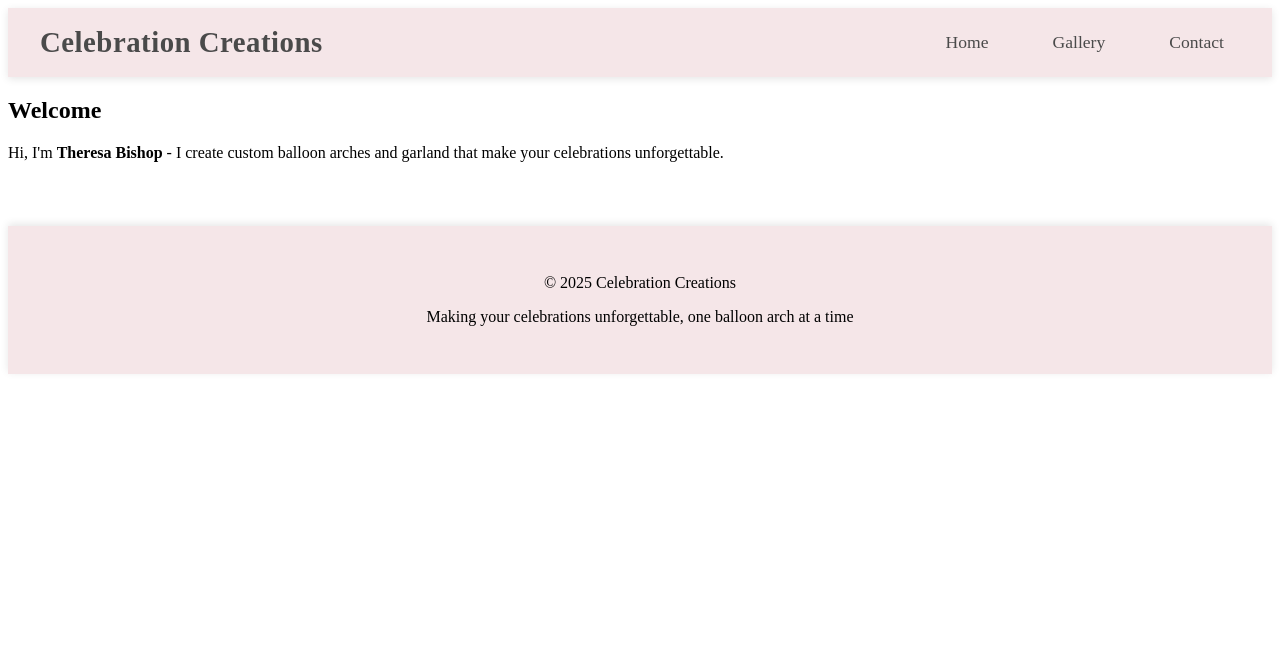
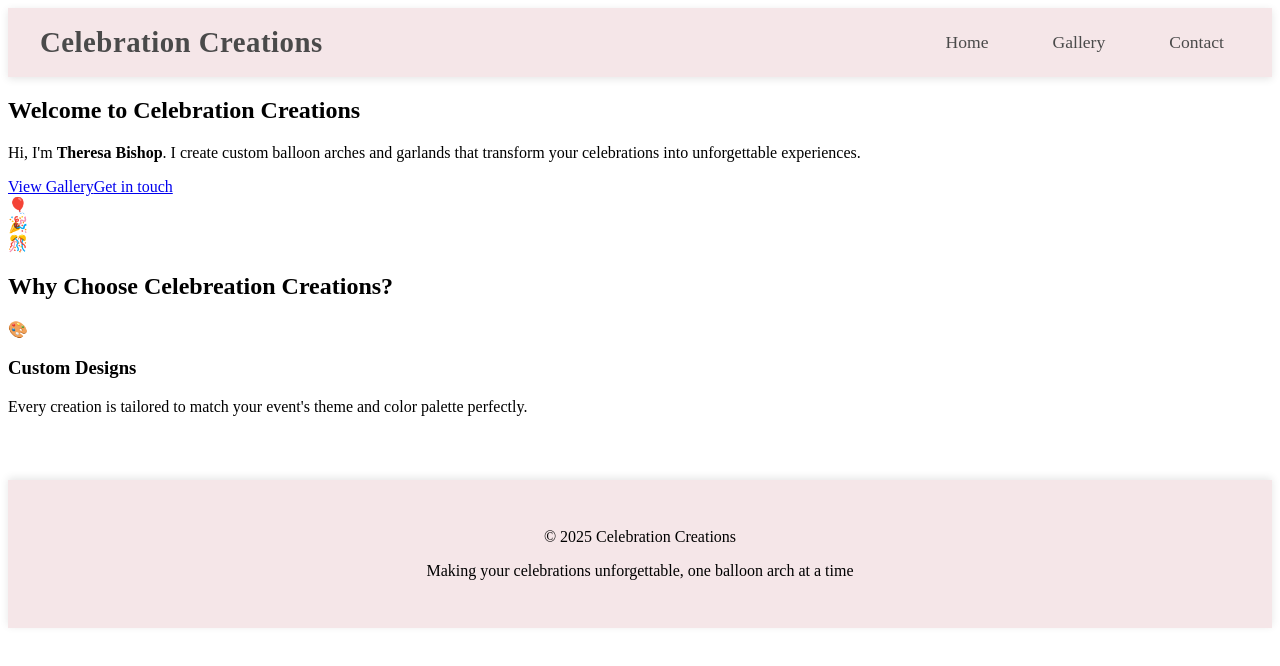
Before and after one commit to Zyncster/celebration-creations, a React (Vite) app: page / in a window 1280 px wide. Shown: the top 666 px of the page. Built offline with nearby package versions, Linux system fonts and the light colour scheme.

Commit message:
Revamping home page - adding more content
Added Hero section

Added decorative balloon emojis

Added custom design feature section

-no styling done yet with these implementations

```diff
--- a/src/pages/Home.jsx
+++ b/src/pages/Home.jsx
@@ -1,10 +1,48 @@
+import { Link } from 'react-router-dom';
+import './Home.css';
+
 export default function Home() {
     return (
-        <section>
-            <h2>Welcome</h2>
-            <p>
-                Hi, I'm <strong>Theresa Bishop</strong> - I create custom balloon arches and garland that make your celebrations unforgettable.
-            </p>
-        </section>
-    );
+        <div className="home-container">
+            {/* Hero Section */}
+            <section className="hero-section">
+                <div className="hero-content">
+                    <h1 className="hero-title">Welcome to Celebration Creations</h1>
+                    <p className="hero-subtitle">
+                        Hi, I'm <strong>Theresa Bishop</strong>. I create custom balloon arches and garlands that transform your celebrations into unforgettable experiences.
+                    </p>
+                    <div className="hero-buttons">
+                        <Link to="/gallery" className="btn btn-primary">
+                            View Gallery
+                        </Link>
+                        <Link to="/contact" className="btn btn-secondary">
+                            Get in touch
+                        </Link>
+                    </div>
+                </div>
+
+                {/* Decorative balloon emojis */}
+                <div className="balloon-decor balloon-1">🎈</div>
+                <div className="balloon-decor balloon-2">🎉</div>
+                <div className="balloon-decor balloon-3">🎊</div>
+            </section>
+
+            {/* Features Section */}
+
+            <section className="features-section">
+                <h2 className="section-title">Why Choose Celebreation Creations?</h2>
+                <div className="features-grid">
+                    <div className="feature-card">
+                        <div className="feature-icon">🎨</div>
+                        <h3 className="feature-title">Custom Designs</h3>
+                        <p className="feature-description">
+                            Every creation is tailored to match your event's theme and color palette perfectly.
+                        </p>
+                    </div>
+
+
+                </div>
+            </section>
+        </div>
+    )
 }
```
